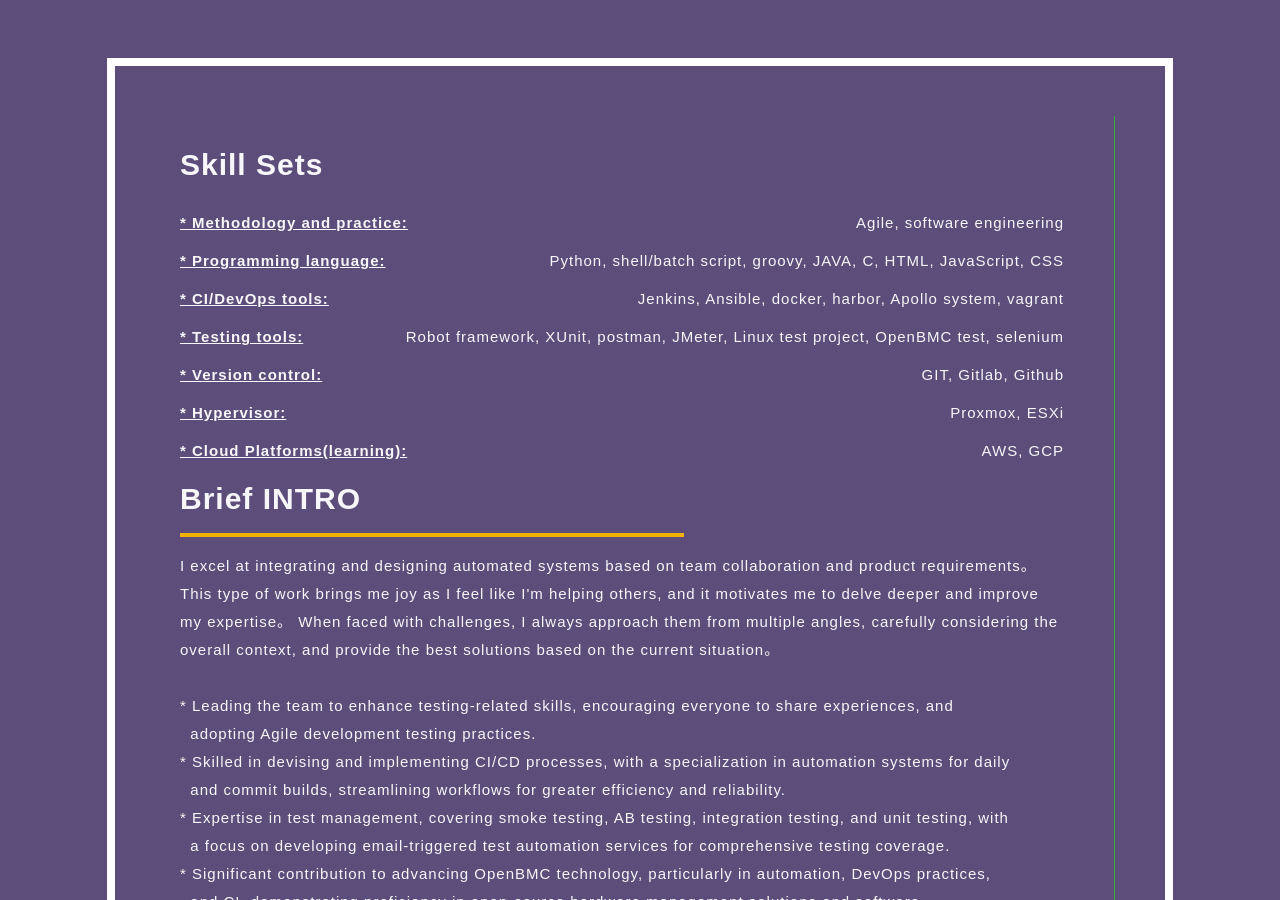
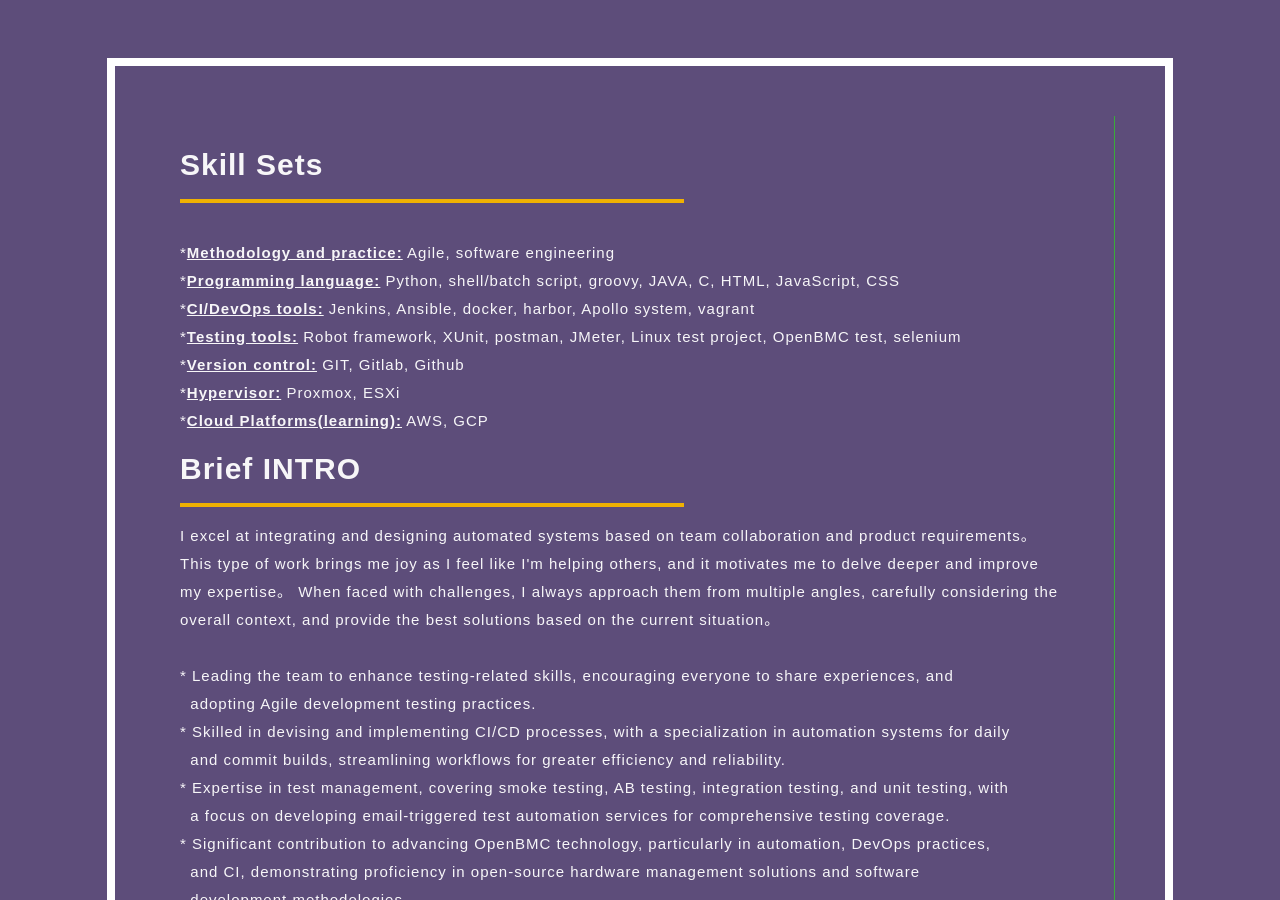
Before and after one commit to gitmaruneko/gitmaruneko.github.io, a Jekyll site: the page personal_detail.html, which Jekyll copies as it is, in a window 1280 px wide and 900 px high. Built offline with Jekyll 4.4.1, drawn with Linux system fonts in a browser that asks for light colours.

```diff
--- a/personal_detail.html
+++ b/personal_detail.html
@@ -10,19 +10,16 @@
 <body>
   <div class="resume">
     <div class="left">
-      <div class="block">
-        <h1>Skill Sets</h1>
-         <ul class="listProgram">
-          <li><b><u>* Methodology and practice:</b></u> Agile, software engineering</li>
-          <li><b><u>* Programming language:</b></u> Python, shell/batch script, groovy, JAVA, C, HTML, JavaScript, CSS</li>
-          <li><b><u>* CI/DevOps tools:</b></u> Jenkins, Ansible, docker, harbor, Apollo system, vagrant</li>
-          <li><b><u>* Testing tools:</b></u> Robot framework, XUnit, postman, JMeter, Linux test project, OpenBMC test, selenium</li>
-          <li><b><u>* Version control:</b></u> GIT, Gitlab, Github</li>
-          <li><b><u>* Hypervisor:</b></u> Proxmox, ESXi</li>
-          <li><b><u>* Cloud Platforms(learning):</b></u> AWS, GCP</li>
-          </li>
-        </ul>
-      </div>
+      <h1>Skill Sets</h1>
+      <hr>
+        <br>*<b><u>Methodology and practice:</b></u> Agile, software engineering
+        <br>*<b><u>Programming language:</b></u> Python, shell/batch script, groovy, JAVA, C, HTML, JavaScript, CSS
+        <br>*<b><u>CI/DevOps tools:</b></u> Jenkins, Ansible, docker, harbor, Apollo system, vagrant
+        <br>*<b><u>Testing tools:</b></u> Robot framework, XUnit, postman, JMeter, Linux test project, OpenBMC test, selenium
+        <br>*<b><u>Version control:</b></u> GIT, Gitlab, Github
+        <br>*<b><u>Hypervisor:</b></u> Proxmox, ESXi
+        <br>*<b><u>Cloud Platforms(learning):</b></u> AWS, GCP
+        <br>
       <h1>Brief INTRO</h1>
       <hr>
       <p>I excel at integrating and designing automated systems based on team collaboration and product requirements。
```
